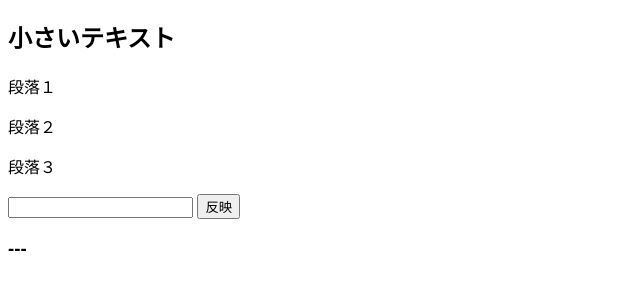
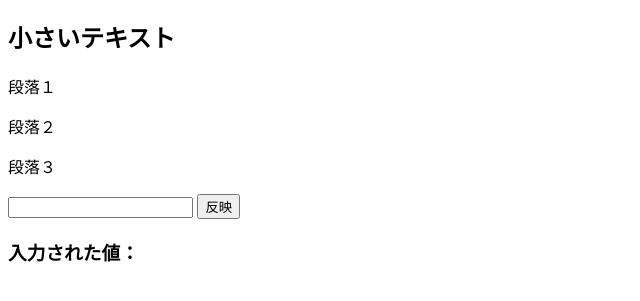
Before and after one commit to sho96/mediapipeTutorial, a plain HTML site: page testingExpress/index.html in a window 1280 px wide. Both pictures are taken after a click on the button "反映". Shown: the part 61-362 px from the top of the page, without its empty margins (0-640 px from the left). Drawn offline with Linux system fonts and the light colour scheme.

Commit message:
fixed bug in index.html inside of testingExpress folder

```diff
--- a/testingExpress/index.html
+++ b/testingExpress/index.html
@@ -19,7 +19,7 @@
   function changeValue(){
     const inputField = document.querySelector("#text-input");
     const inputValue = inputField.value;
-    document.querySelector("#result").value = `入力された値：${inputValue}`;
+    document.querySelector("#result").innerHTML = `入力された値：${inputValue}`;
   }
 </script>
 <style>
```
